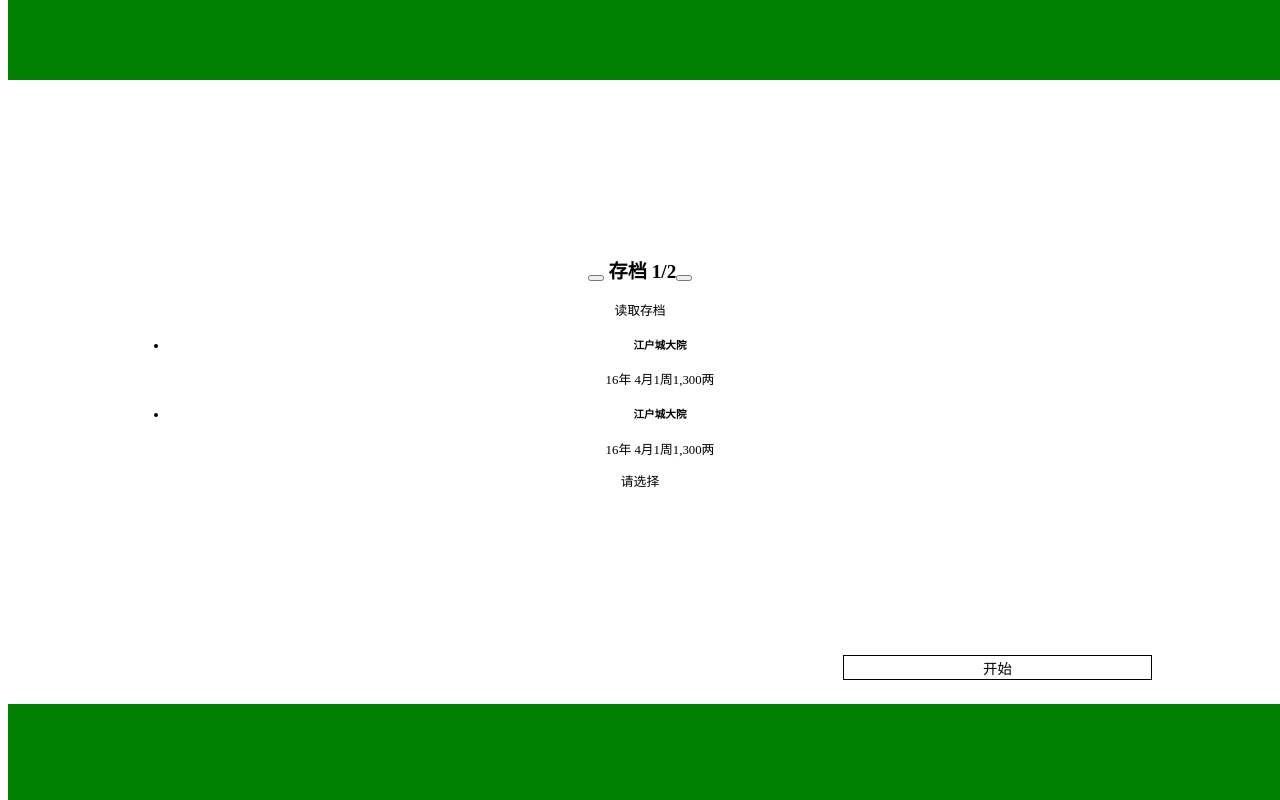
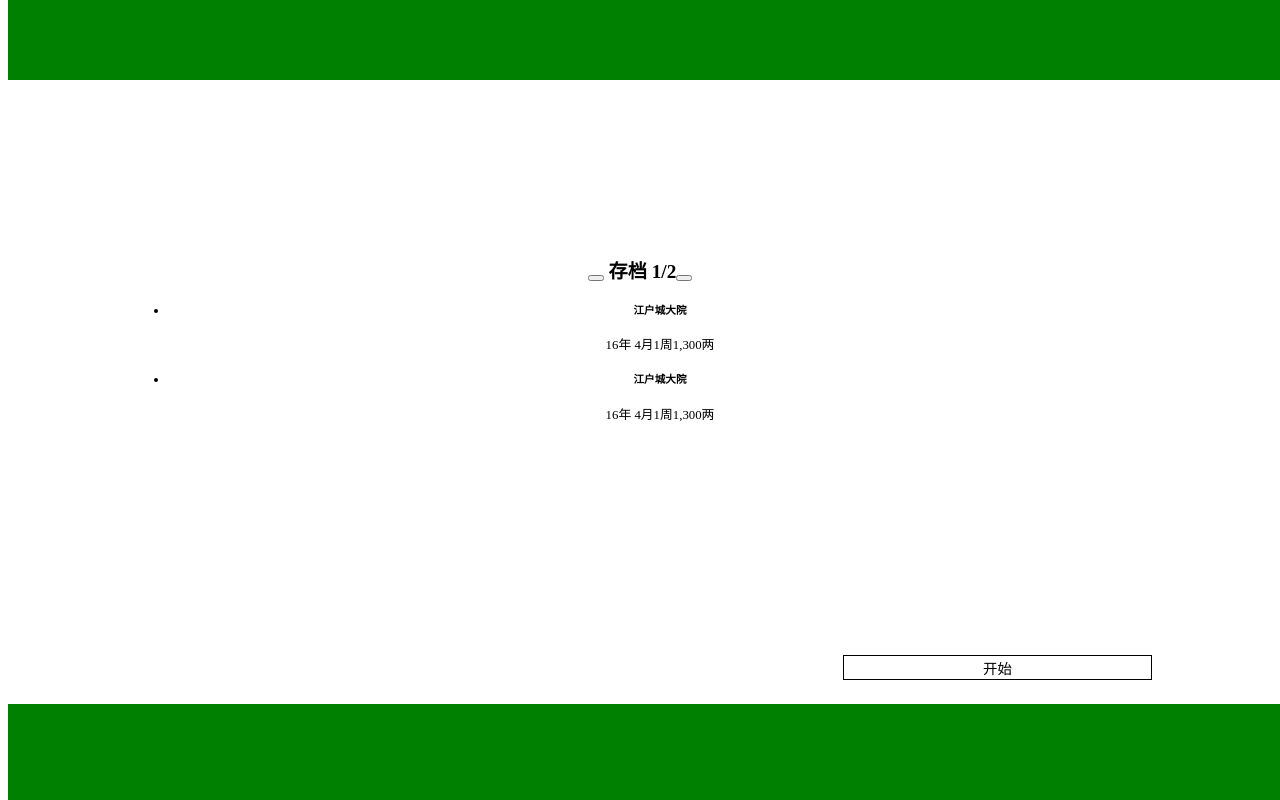
Before and after one commit to jylzs369/edonoshiro, a Vue app: page /#/ in a window 1280 px wide. Both pictures are taken after a click on the button "开始". Built offline with nearby package versions, Linux system fonts and the light colour scheme.

Commit message:
modify Load.vue

```diff
--- a/src/components/Load.vue
+++ b/src/components/Load.vue
@@ -1,9 +1,8 @@
 <template>
   <div class="load">
     <tab :title="tab.title" :page="tab.page" :totalTab="tab.totalTab" @leftTabClick="leftTabClick" @rightTabClick="rightTabClick"></tab>
-    <div class="tab-content">
-        <p class="color-blue">读取存档</p>
-        <ul class="record-list" v-for="(record, index) in records" :key="index" v-show="currentRecord - 1 === index">
+    <div class="tab-content-wrap">
+      <ul class="tab-content record-list" v-for="(record, index) in records" :key="index" v-show="currentRecord - 1 === index">
         <li v-if="record.title" @click="load">
           <h5>
             <i class="icon icon-auto-save"></i>
@@ -25,7 +24,6 @@
           <h5><i class="icon icon-save"></i>空白存档</h5>
         </li>
       </ul>
-        <p class="color-green">请选择</p>
     </div>
   </div>
 </template>
@@ -47,7 +45,7 @@ export default {
       }
     }
   },
-  methords: {
+  methods: {
     newRecord () {
       this.initialModal = true
     },
@@ -58,6 +56,7 @@ export default {
     },
     leftTabClick () {
       if (this.currentRecord > 1) {
+        console.log(this.currentRecord)
         this.currentRecord--
       }
     },
```
Lines whose indentation alone changed are shown as unchanged.
